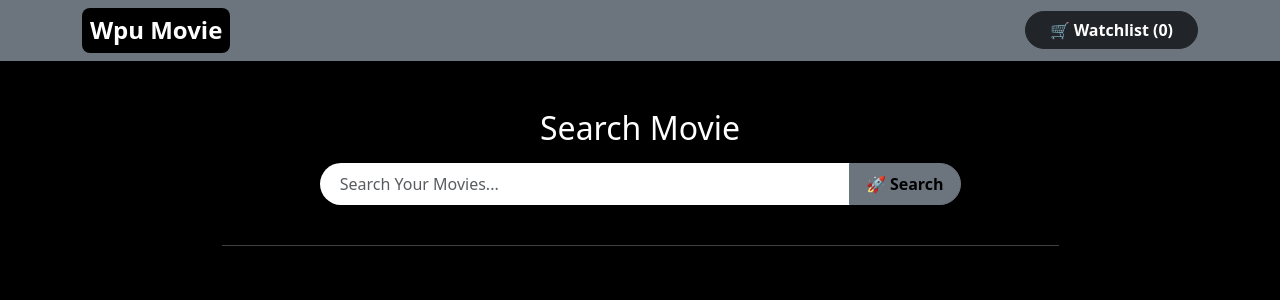
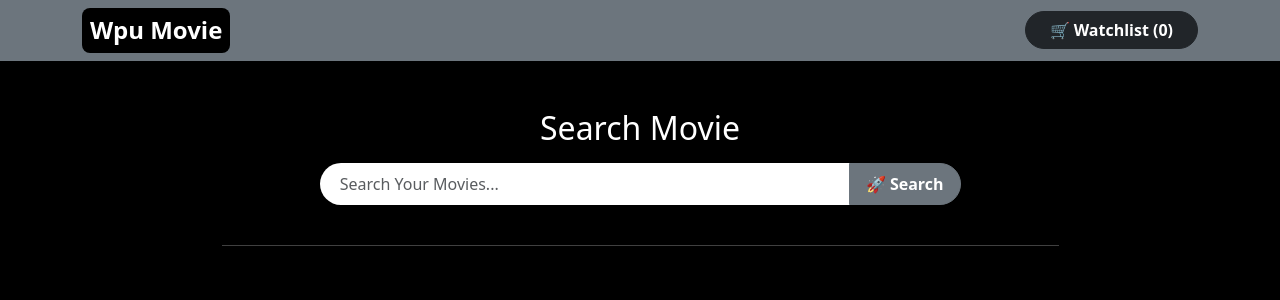
Before and after one commit to Arinka14/Project-Movies, a Next.js app: page / in a window 1280 px wide. Shown: the top 300 px of the page. Built offline with nearby package versions, Linux system fonts and the light colour scheme.

Commit message:
merubah warna pada button search, merapihkan bagian pada text released dll di watchlist dan detail

```diff
--- a/app/components/MoviesKeranjang.js
+++ b/app/components/MoviesKeranjang.js
@@ -67,13 +67,14 @@ if (!watchLater || watchLater.length === 0) {
                 {index + 1}. {movie.Title}
               </h5>
 
+              <strong>Plot :</strong> {movie.plot}
               <p style={{ fontSize: "0.85rem" }}>{movie.Plot}</p>
               <div style={{ fontSize: "0.8rem" }}>
-                <strong>Released:</strong> {movie.Released}
+                <strong>Released :</strong> {movie.Released}
                 <div style={{ fontSize: "0.8rem" }}>
-                  <strong>Director:</strong> {movie.Director}
+                  <strong>Director :</strong> {movie.Director}
                   <div style={{ fontSize: "0.8rem" }}>
-                    <strong>Actors:</strong> {movie.Actors}
+                    <strong>Actors  :</strong> {movie.Actors}
                   </div>
                 </div>
               </div>
--- a/app/page.js
+++ b/app/page.js
@@ -118,7 +118,7 @@ export default function Home() {
                       onKeyDown={(e) => e.key === "Enter" && searchMovies()}
                     />
                     <button
-                      className="btn btn-secondary px-3 py-2 fw-semibold rounded-end-pill text-black"
+                      className="btn btn-secondary px-3 py-2 fw-semibold rounded-end-pill text-w"
                       onClick={searchMovies}
                     >
                       🚀 Search
```
Also changed, not shown: app/components/MoviesModal.js (+5 -5 lines).
